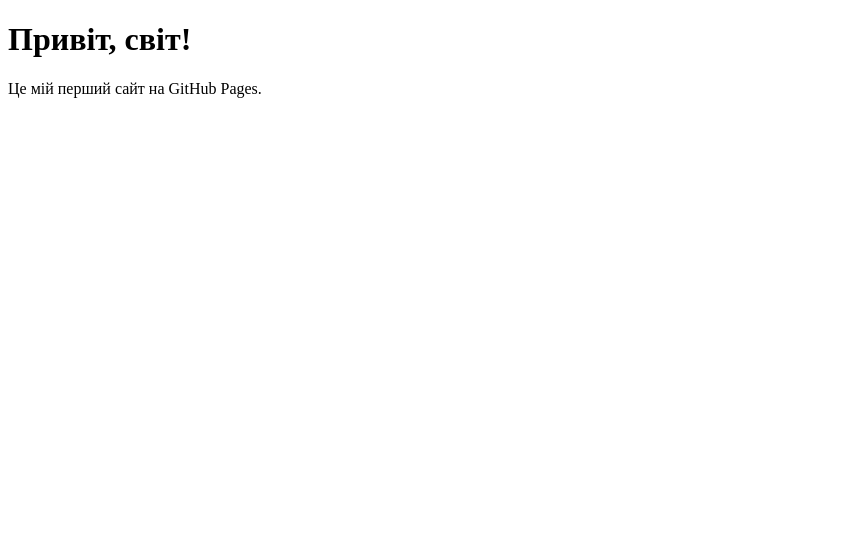
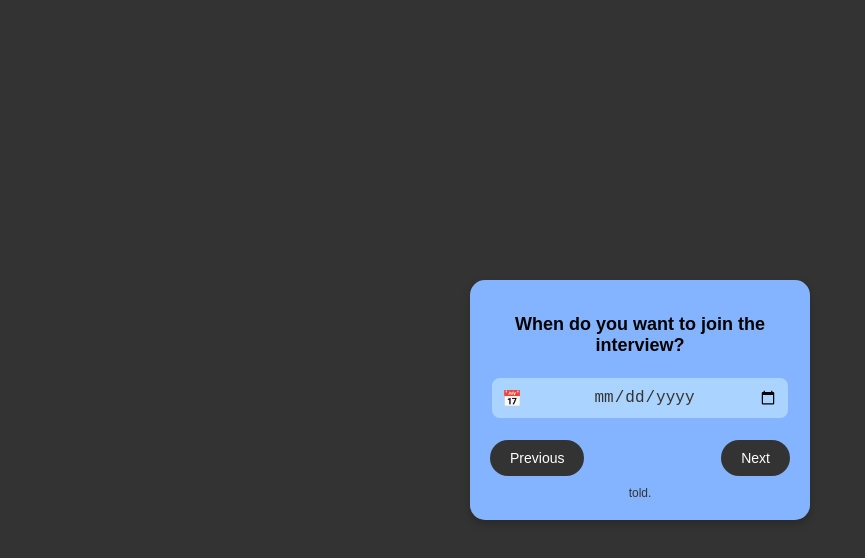
Before and after one commit to efupiz/test, a plain HTML site: page index.html in a window 1280 px wide. Shown: the whole page, without its empty margins (0-865 px from the left). Drawn offline with Linux system fonts and the light colour scheme.

Commit message:
Update index.html

```diff
--- a/index.html
+++ b/index.html
@@ -1,12 +1,111 @@
 <!DOCTYPE html>
-<html lang="uk">
+<html lang="en">
 <head>
     <meta charset="UTF-8">
     <meta name="viewport" content="width=device-width, initial-scale=1.0">
-    <title>Привіт, світ!</title>
+    <title>Date Picker Design</title>
+    <style>
+        /* Загальні стилі для центрування та фону */
+        body {
+            display: flex;
+            justify-content: center;
+            align-items: center;
+            min-height: 100vh;
+            background-color: #333;
+            margin: 0;
+            font-family: Arial, sans-serif;
+        }
+
+        /* Стилі для контейнера форми */
+        .container {
+            background-color: #84b4ff;
+            border-radius: 15px;
+            padding: 20px;
+            width: 300px;
+            box-shadow: 0 4px 10px rgba(0, 0, 0, 0.2);
+            text-align: center;
+        }
+
+        /* Стилі для заголовка */
+        .container h2 {
+            color: #000;
+            font-size: 18px;
+            margin-bottom: 20px;
+        }
+
+        /* Стилі для поля вибору дати */
+        .date-picker {
+            display: flex;
+            align-items: center;
+            background-color: #aad4ff;
+            padding: 10px;
+            border-radius: 10px;
+            border: 2px solid #84b4ff;
+            margin-bottom: 20px;
+            cursor: pointer;
+        }
+
+        .date-picker input {
+            border: none;
+            outline: none;
+            background: transparent;
+            width: 100%;
+            text-align: center;
+            font-size: 16px;
+            color: #333;
+        }
+
+        /* Стилі для кнопок */
+        .buttons {
+            display: flex;
+            justify-content: space-between;
+        }
+
+        .buttons button {
+            padding: 10px 20px;
+            border: none;
+            border-radius: 20px;
+            font-size: 14px;
+            cursor: pointer;
+            background-color: #333;
+            color: #fff;
+            transition: background-color 0.3s;
+        }
+
+        .buttons button:hover {
+            background-color: #555;
+        }
+
+        /* Стилі для іконки в поле вибору дати */
+        .date-picker::before {
+            content: "📅";
+            margin-right: 8px;
+        }
+
+        /* Стилі для логотипа внизу */
+        .logo {
+            font-size: 12px;
+            color: #333;
+            margin-top: 10px;
+        }
+    </style>
 </head>
 <body>
-    <h1>Привіт, світ!</h1>
-    <p>Це мій перший сайт на GitHub Pages.</p>
+    <div class="container">
+        <h2>When do you want to join the interview?</h2>
+
+        <div class="date-picker">
+            <input type="date">
+        </div>
+
+        <div class="buttons">
+            <button>Previous</button>
+            <button>Next</button>
+        </div>
+
+        <div class="logo">
+            told.
+        </div>
+    </div>
 </body>
 </html>
```
